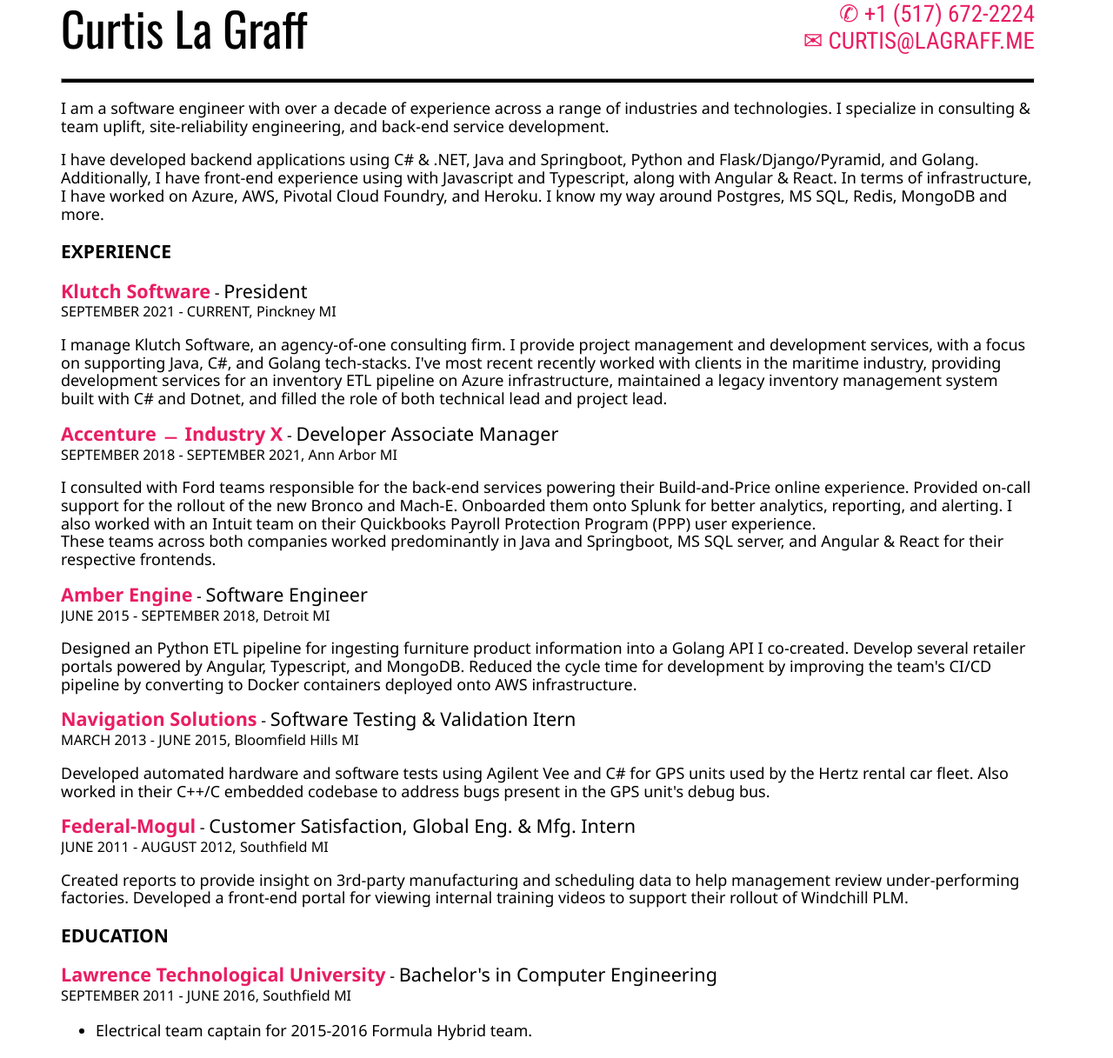
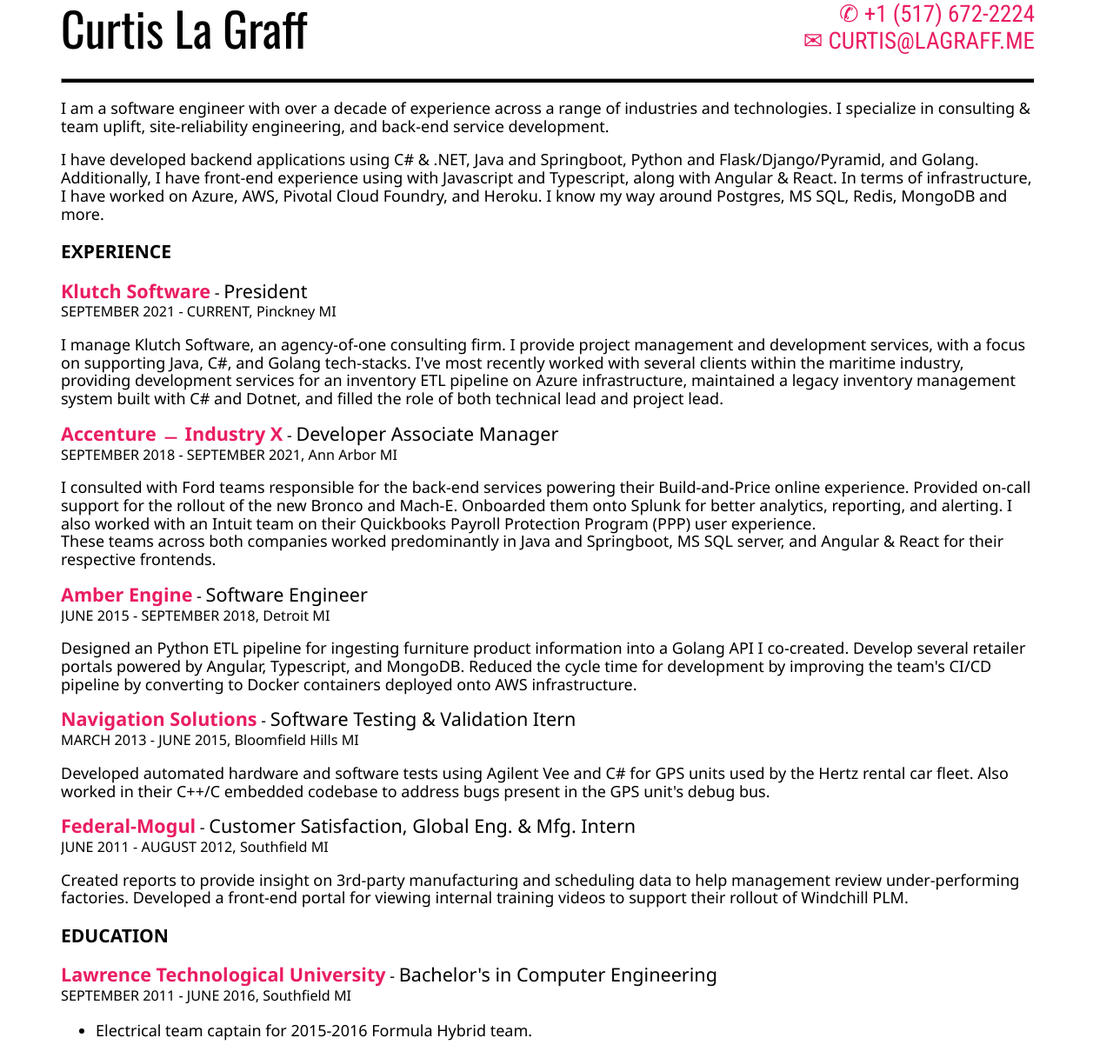
Before and after one commit to clagraff/clagraff.github.io, a Jekyll site: the page built from index.html, in a window 1280 px wide. Shown: the whole page at 87% size. Built offline with Jekyll 4.4.1, drawn with Linux system fonts in a browser that asks for light colours.

Commit message:
Update index.html

```diff
--- a/index.html
+++ b/index.html
@@ -19,7 +19,7 @@
   <span class="duration">SEPTEMBER 2021 - CURRENT, Pinckney MI</span><br/>
   <p>
     I manage Klutch Software, an agency-of-one consulting firm.  I provide project management and development services, with a focus on
-    supporting Java, C#, and Golang tech-stacks. I've most recent recently worked with clients in the maritime industry, providing
+    supporting Java, C#, and Golang tech-stacks. I've most recently worked with several clients within the maritime industry, providing
     development services for an inventory ETL pipeline on Azure infrastructure, maintained a legacy inventory management system built
     with C# and Dotnet, and filled the role of both technical lead and project lead.
   </p>
```
